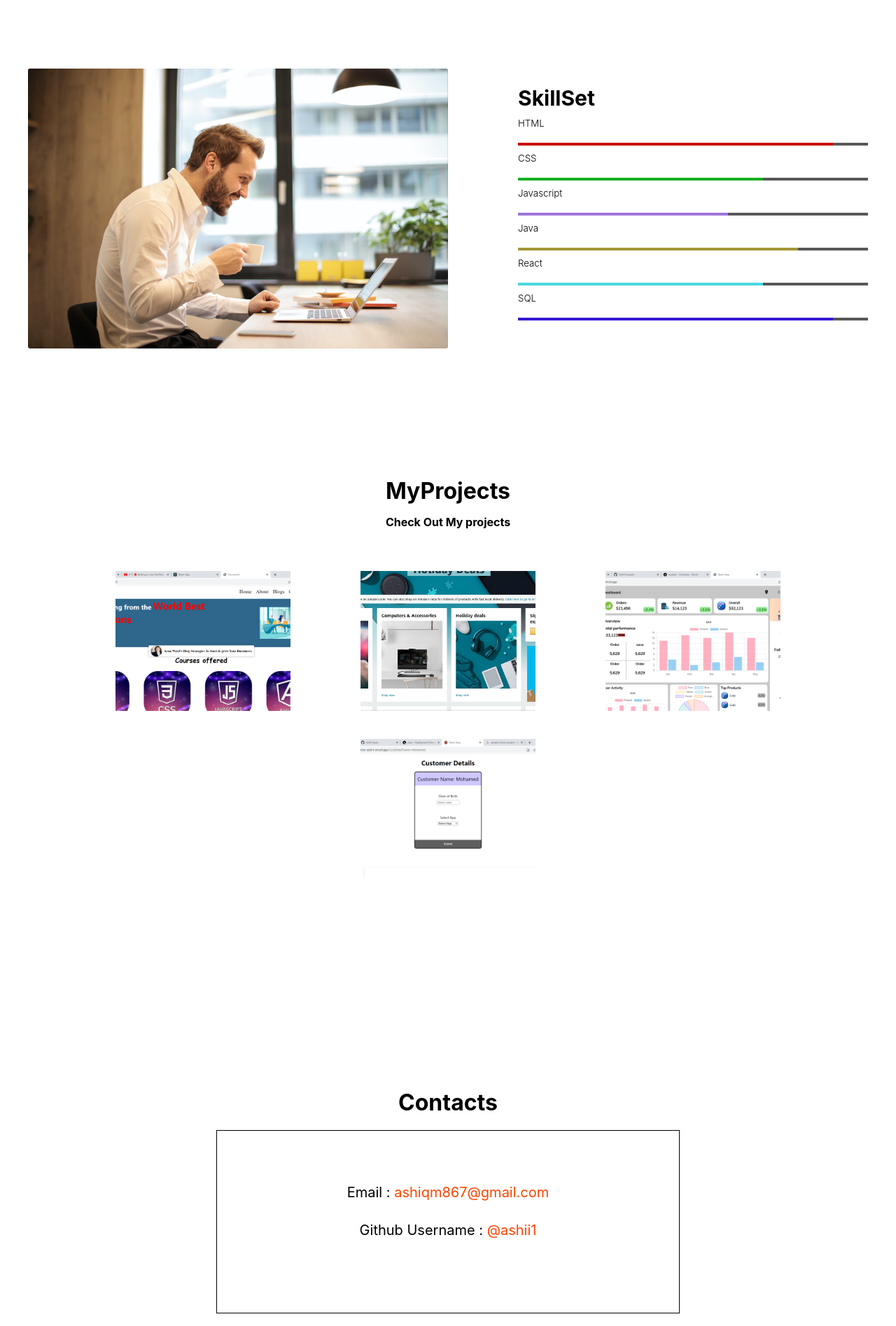
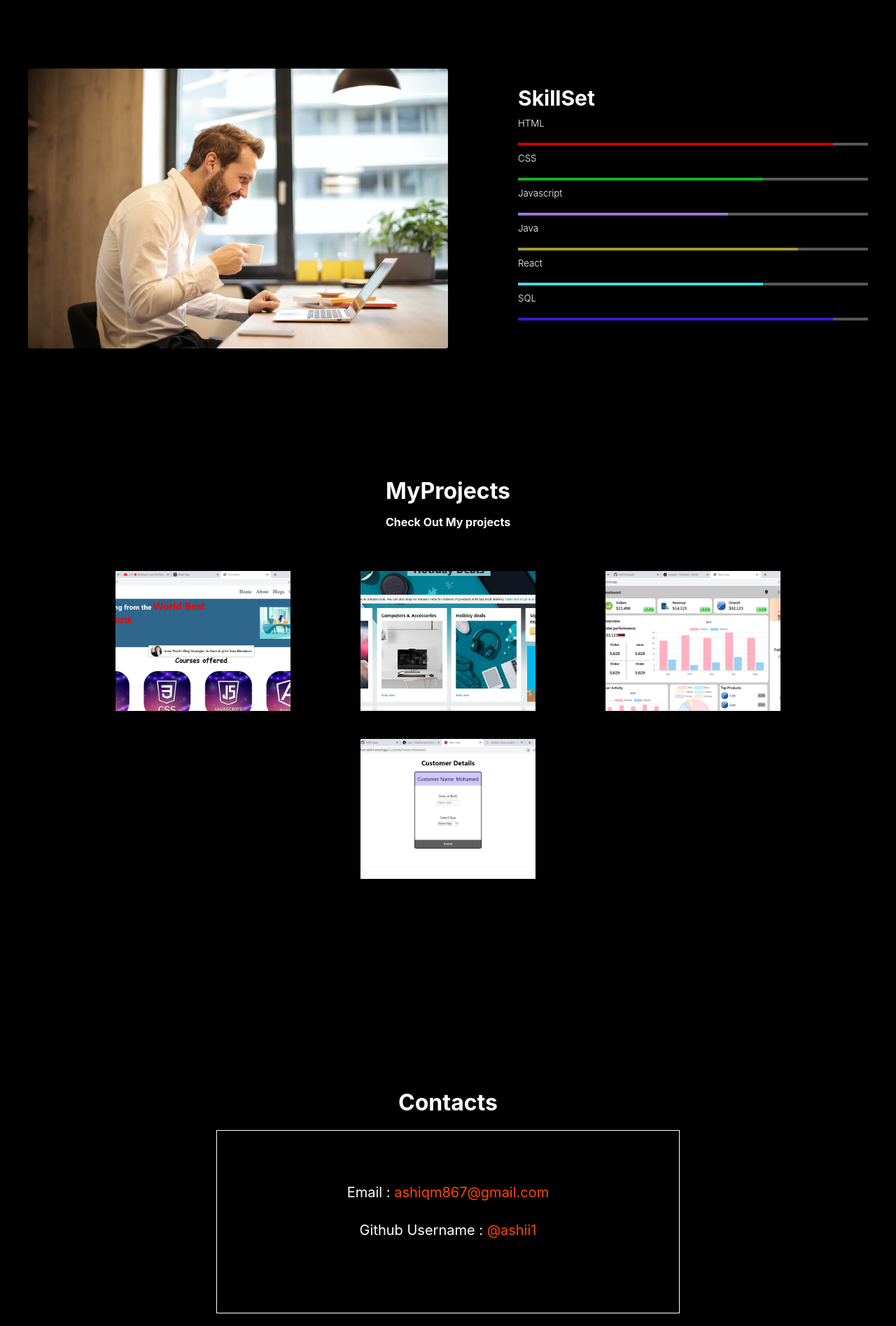
Before and after one commit to Ashii1/mohamedashiq1, a React (Create React App) app: page / in a window 1280 px wide. Shown: the part 902-2797 px from the top of the page at 70% size. Built offline with nearby package versions, Linux system fonts and the light colour scheme.

Commit message:
Add files via upload

```diff
--- a/src/App.css
+++ b/src/App.css
@@ -6,6 +6,7 @@
 }
 
 body {
+  background-color: black;
 
   width: 100%;
 }
@@ -20,6 +21,7 @@ body {
   z-index: 2000;
   overflow: hidden;
   width: 100%;
+  border-bottom: 2px solid white;
 }
 
 .header-left {
@@ -107,6 +109,7 @@ body {
   top: 122px;
    left: 700px;*/
   margin: 50px;
+  color: white;
 }
 
 .topcontent-container h2 {
@@ -177,6 +180,7 @@ body {
   align-items: center;
   margin: 100px 0;
   justify-content: center;
+  color: white;
 }
 
 .skillcontainer-text {
@@ -226,11 +230,7 @@ body {
   padding-top: 10px;
 }
 
-/*.project-container-projects img {
-  width: 350px;
-  height: 170px;
-  border: 2px solid black;
-}*/
+
 .project img {
   width: 100%;
   height: 100%;
@@ -317,6 +317,7 @@ body {
     padding: 80px 0;
     text-align: center;
     column-gap: 90px;
+    color: white;
   }
 
 
@@ -338,7 +339,7 @@ body {
 
   }
 
-  .contact {
+  .contact {  color: white;
     display: flex;
     flex-direction: column;
     justify-content: center;
@@ -347,7 +348,8 @@ body {
   }
 
   .contact-container {
-    border: 1px solid black;
+
+    border: 1px solid rgb(255, 255, 255);
     display: flex;
     width: 600px;
     height: 200px;
@@ -408,6 +410,9 @@ body {
       /* */
       max-width: 300px;
     }
+    .project-container{
+      padding-left: 100px;
+    }
 
     .contact {
       margin-left: 85px;
```
